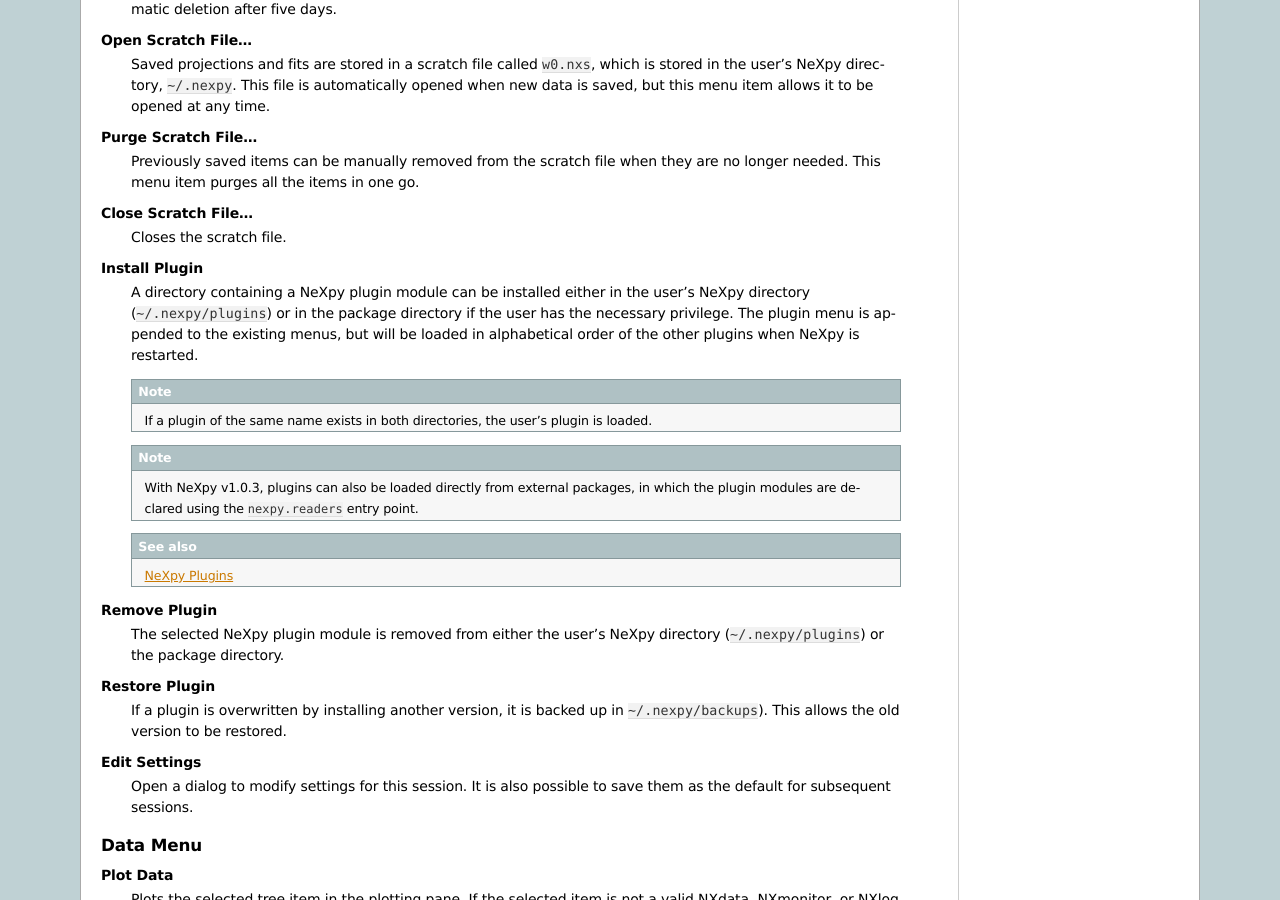
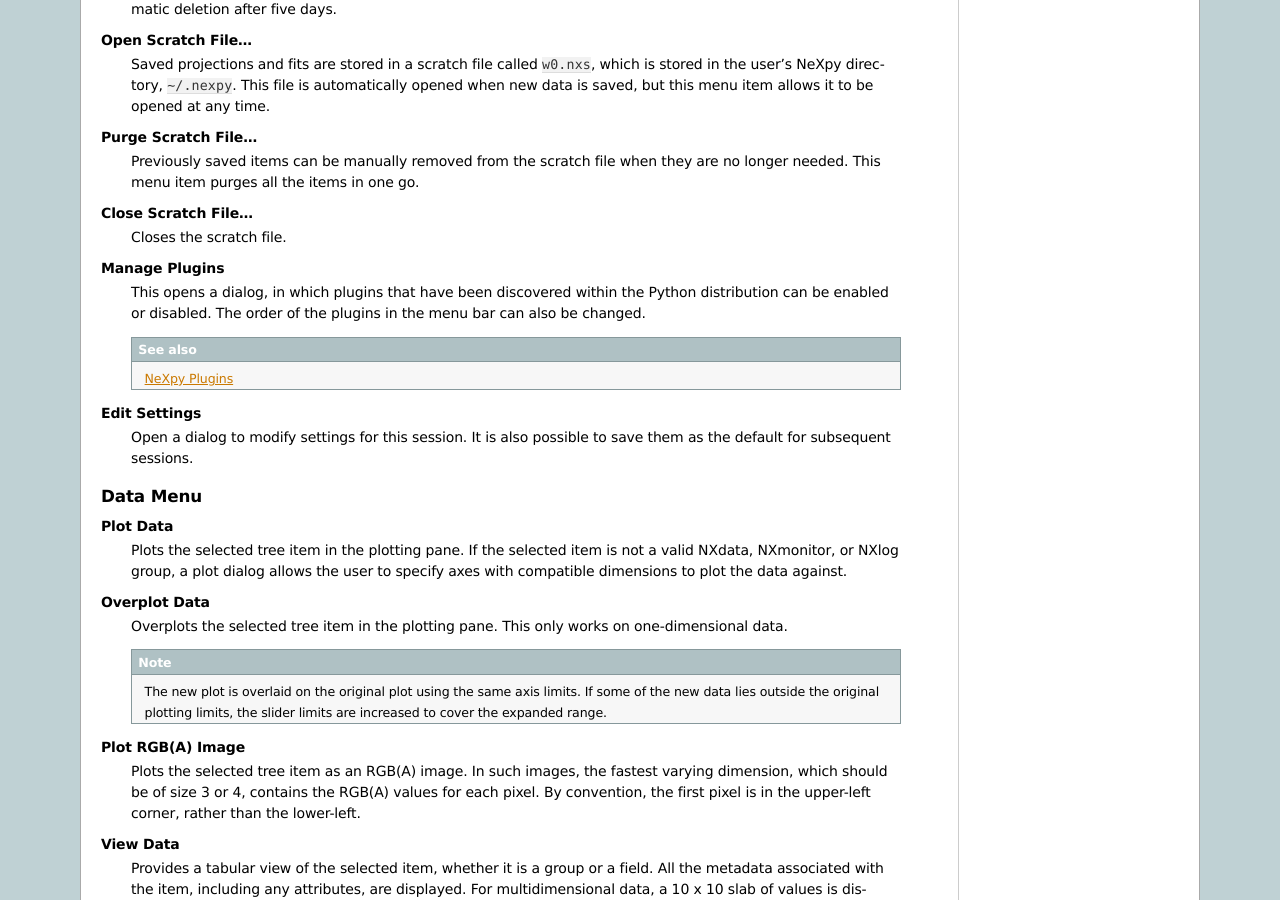
Before and after one commit to nexpy/nexpy, a Sphinx documentation site: the page built from docs/source/pythongui.rst, in a window 1280 px wide and 900 px high, scrolled down 3848 px. Built offline with Sphinx 7.4.7, drawn with Linux system fonts in a browser that asks for light colours.

Commit message:
Update documentation

```diff
--- a/docs/source/pythongui.rst
+++ b/docs/source/pythongui.rst
@@ -215,30 +215,10 @@
 **Close Scratch File...**
     Closes the scratch file.
 
-**Install Plugin**
-    A directory containing a NeXpy plugin module can be installed either
-    in the user's NeXpy directory (``~/.nexpy/plugins``) or in the
-    package directory if the user has the necessary privilege. The
-    plugin menu is appended to the existing menus, but will be loaded in
-    alphabetical order of the other plugins when NeXpy is restarted.
-
-    .. note:: If a plugin of the same name exists in both directories,
-              the user's plugin is loaded.
-
-    .. note:: With NeXpy v1.0.3, plugins can also be loaded directly
-              from external packages, in which the plugin modules are
-              declared using the ``nexpy.readers`` entry point.
+**Manage Plugins**
+    This opens a dialog, in which plugins that have been discovered within the Python distribution can be enabled or disabled. The order of the plugins in the menu bar can also be changed.
 
     .. seealso:: `NeXpy Plugins`_
-
-**Remove Plugin**
-    The selected NeXpy plugin module is removed from either the user's
-    NeXpy directory (``~/.nexpy/plugins``) or the package directory.
-
-**Restore Plugin**
-    If a plugin is overwritten by installing another version, it is
-    backed up in ``~/.nexpy/backups``). This allows the old version to
-    be restored.
 
 **Edit Settings**
     Open a dialog to modify settings for this session. It is also
```
Also changed, not shown: docs/source/pythonshell.rst (+7 -1 lines).
